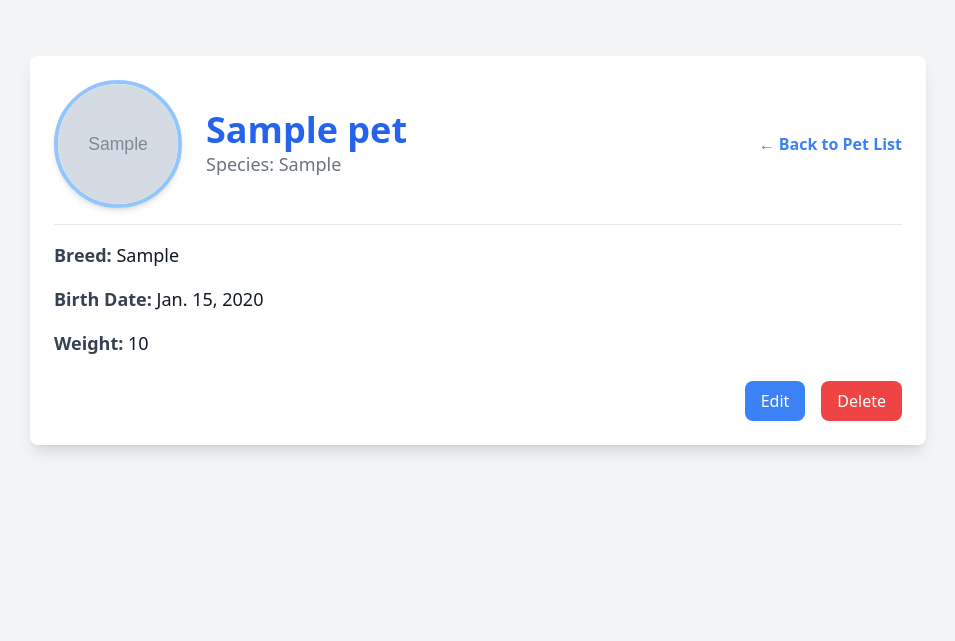
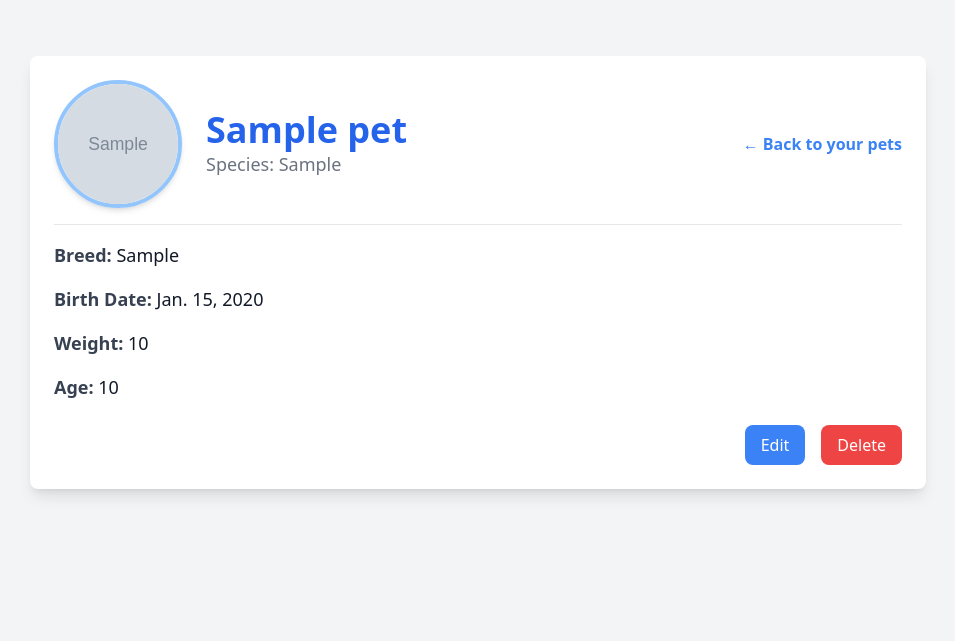
Before and after one commit to SamTheSoftwareEngineer/Petnote, a Django app: page /pets/1/ in a window 1280 px wide. Shown: the part 56-697 px from the top of the page, without its empty margins (162-1117 px from the left). Run offline with Django 5.2, Linux system fonts and the light colour scheme; a user stored in the database is signed in; tables that the repository leaves empty hold one stand-in row (values such as "Sample post"); grey boxes marked "Sample" are stand-in pictures; parts of the project's set-up code (start-up, migrations or seed data) failed here and were passed over; some libraries are stand-ins or nearby versions.

Commit message:
Changed text

```diff
--- a/pets/templates/pets/pet_detail.html
+++ b/pets/templates/pets/pet_detail.html
@@ -14,7 +14,7 @@
             </div>
         </div>
         <a href="{% url 'pet_list' %}" class="text-blue-500 hover:text-blue-700 font-semibold">
-            &larr; Back to Pet List
+            &larr; Back to your pets
         </a>
     </div>
 
@@ -23,6 +23,7 @@
         <p class="text-lg"><strong class="text-gray-700">Breed:</strong> {{ pet.breed }}</p>
         <p class="text-lg"><strong class="text-gray-700">Birth Date:</strong> {{ pet.birth_date }}</p>
         <p class="text-lg"><strong class="text-gray-700">Weight:</strong> {{ pet.weight }}</p>
+        <p class="text-lg"><strong class="text-gray-700">Age:</strong> {{ pet.age }}</p>
 
     </div>
 
```
